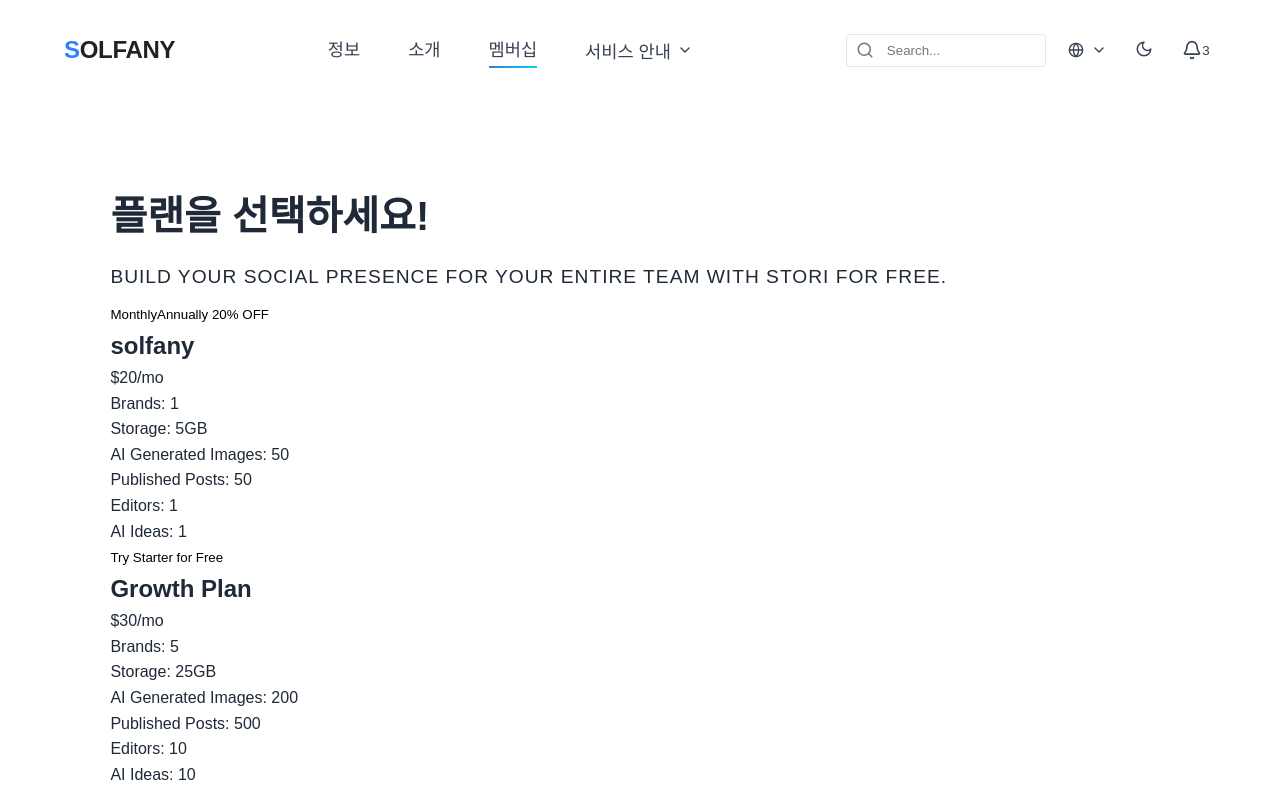
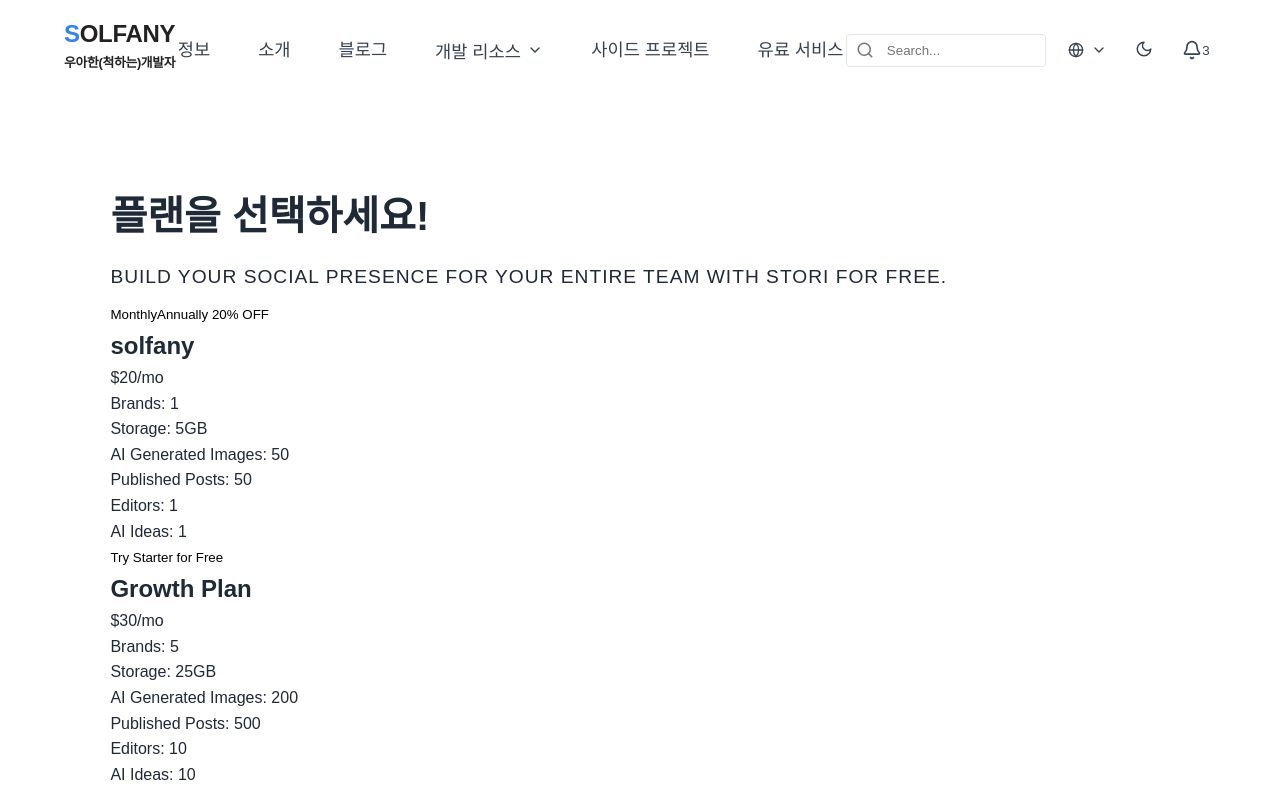
Before and after one commit to solfany/react-solfany-playground, a React (Create React App) app: page /membership in a window 1280 px wide. Shown: the top 794 px of the page. Built offline with nearby package versions, Linux system fonts and the light colour scheme; a web font is replaced by a local one.

Commit message:
refactor: 로고 수정

```diff
--- a/src/components/Header/Logo.js
+++ b/src/components/Header/Logo.js
@@ -1,12 +1,37 @@
 import CustomLink from "../ui/customLink/CustomLink";
+import { useRef, useEffect } from 'react';
 
-const Logo = () => (
-  <div className="logo">
-    <CustomLink to="/">
-      <span className="logo-highlight">S</span>OLFANY
-    </CustomLink>
-  </div>
+const Logo = () => {
+  const textRef = useRef(null);
 
-);
+  useEffect(() => {
+    if (textRef.current) {
+      const subText = textRef.current;
+      const text = subText.textContent;
+
+      // 기존 텍스트 내용 비우기
+      subText.textContent = '';
+
+      // 각 글자를 span으로 감싸기
+      [...text].forEach((char) => {
+        const span = document.createElement('span');
+        span.className = 'arc-char';
+        span.textContent = char;
+        subText.appendChild(span);
+      });
+    }
+  }, []);
+
+  return (
+    <div className="logo">
+      <CustomLink to="/" className="logo-link">
+        <div className="logo-main">
+          <span className="logo-highlight">S</span>OLFANY
+        </div>
+        <div className="logo-sub" ref={textRef}>우아한(척 하는) 개발자</div>
+      </CustomLink>
+    </div>
+  );
+};
 
 export default Logo;
--- a/src/components/Header/NavMenu.js
+++ b/src/components/Header/NavMenu.js
@@ -1,4 +1,3 @@
-// src/components/Header/NavMenu.js
 import React from "react";
 import CustomLink from "../ui/customLink/CustomLink";
 import DropdownMenu from "../ui/dropdownMenu/DropdownMenu";
@@ -11,29 +10,42 @@ const NavMenu = ({ isActive, isDropdownOpen, setIsDropdownOpen }) => {
     <ul className="nav-links">
       <li className="underline-link">
         <CustomLink to="/info" className={isActive("/info") ? "active-nav-item" : ""}>
-          {t("nav.info")}
+          정보
         </CustomLink>
       </li>
       <li className="underline-link">
         <CustomLink to="/about" className={isActive("/about") ? "active-nav-item" : ""}>
-          {t("nav.about")}
+          소개
         </CustomLink>
       </li>
       <li className="underline-link">
-        <CustomLink to="/membership" className={isActive("/membership") ? "active-nav-item" : ""}>
-          {t("nav.membership")}
+        <CustomLink to="/blog" className={isActive("/blog") ? "active-nav-item" : ""}>
+          블로그
         </CustomLink>
       </li>
+
+      {/* ✅ 개발 리소스 드롭다운 */}
       <DropdownMenu
-        name={t("nav.services")}
+        name="개발 리소스"
         isOpen={isDropdownOpen}
-        toggle={() => setIsDropdownOpen((prev) => !prev)}
+        toggle={() => setIsDropdownOpen(prev => !prev)}
         menuItems={[
-          { label: t("nav.service_ai"), to: "/service-ai" },
-          { label: t("nav.service_template"), to: "/service-template" },
-          { label: t("nav.service_project"), to: "/service-project" },
+          { label: "JSON 변환기", to: "/tool/json" },
+          { label: "티스토리 변환기", to: "/tool/tistory" },
+          { label: "기타 유틸", to: "/tool/others" },
         ]}
       />
+
+      <li className="underline-link">
+        <CustomLink to="/projects" className={isActive("/projects") ? "active-nav-item" : ""}>
+          사이드 프로젝트
+        </CustomLink>
+      </li>
+      <li className="underline-link">
+        <CustomLink to="/premium" className={isActive("/premium") ? "active-nav-item" : ""}>
+          유료 서비스
+        </CustomLink>
+      </li>
     </ul>
   );
 };
--- a/src/components/ui/dropdownMenu/DropdownMenu.js
+++ b/src/components/ui/dropdownMenu/DropdownMenu.js
@@ -1,11 +1,37 @@
 // DropdownMenu.js
+import { useEffect, useRef } from "react";
 import { ChevronDown } from "lucide-react";
 import CustomLink from "../customLink/CustomLink";
 import "../../../styles/components/ui/dropdownMenu/_dropdownMenu.scss";
 
-const DropdownMenu = ({ name, isOpen, toggle, menuItems = [] }) => (
-  <li className={`dropdown ${isOpen ? "open" : ""}`}>
-    <button className="dropdown-toggle" onClick={toggle}>
+const DropdownMenu = ({ name, isOpen, toggle, menuItems = [] }) => {
+  const dropdownRef = useRef(null);
+
+  useEffect(() => {
+    const handleClickOutside = (event) => {
+      if (isOpen && dropdownRef.current && !dropdownRef.current.contains(event.target)) {
+        toggle(false);
+      }
+    };
+
+    const handleScroll = () => {
+      if (isOpen) {
+        toggle(false);
+      }
+    };
+
+    document.addEventListener("mousedown", handleClickOutside);
+    window.addEventListener("scroll", handleScroll, true);
+
+    return () => {
+      document.removeEventListener("mousedown", handleClickOutside);
+      window.removeEventListener("scroll", handleScroll, true);
+    };
+  }, [isOpen, toggle]);
+
+  return (
+    <li className={`dropdown ${isOpen ? "open" : ""}`} ref={dropdownRef}>
+      <button className="dropdown-toggle" onClick={() => toggle(!isOpen)}>
         {name}
         <ChevronDown
           className={`dropdown-arrow ${isOpen ? "open" : ""}`}
@@ -29,8 +55,8 @@ const DropdownMenu = ({ name, isOpen, toggle, menuItems = [] }) => (
           ))}
         </div>
       )}
-
     </li>
   );
+};
 
 export default DropdownMenu;
--- a/src/pages/Home.js
+++ b/src/pages/Home.js
@@ -42,6 +42,7 @@ const Home = () => {
           imageUrl="/images/test.jpg"
           footer={<button className="text-blue-500">자세히 보기</button>}
         />
+
       </FlexSection>
 
       <Section>
--- a/src/routes/AppRoutes.js
+++ b/src/routes/AppRoutes.js
@@ -1,21 +1,25 @@
 // src/routes/index.js
-// 실제 라우터 정의
-import { BrowserRouter, Routes, Route } from "react-router-dom";
+import { Routes, Route } from "react-router-dom";
 import Home from "../pages/Home";
 import Membership from "../pages/MemberShip";
 import Info from "../pages/Info";
 import About from "../pages/About";
+import Blog from "../pages/Blog";
+import Projects from "../pages/Projects";
+import PremiumServices from "../pages/PremiumServices";
 
 const AppRoutes = () => {
   return (
-      <Routes>
-        <Route path="/" element={<Home />} />
-        <Route path="/memberShip" element={<Membership />} />
-        <Route path="/info" element={<Info />} />
-        <Route path="/about" element={<About />} />
-      </Routes>
+    <Routes>
+      <Route path="/" element={<Home />} />
+      <Route path="/info" element={<Info />} />
+      <Route path="/about" element={<About />} />
+      <Route path="/blog" element={<Blog />} />
+      <Route path="/projects" element={<Projects />} />
+      <Route path="/premium" element={<PremiumServices />} />
+      <Route path="/membership" element={<Membership />} /> {/* 필요 시 유지 */}
+    </Routes>
   );
 };
 
-
 export default AppRoutes;
--- a/src/styles/layout/_header.scss
+++ b/src/styles/layout/_header.scss
@@ -76,7 +76,7 @@
   }
 
   .logo {
-    a {
+    .logo-link {
       font-size: 1.5rem;
       font-family: 'Paperlogy-8ExtraBold', var.$font-main, sans-serif;
       font-weight: 600;
@@ -84,14 +84,54 @@
       color: #222;
       position: relative;
       display: inline-flex;
-      align-items: center;
+      flex-direction: column;
+      align-items: flex-start;
 
       .logo-highlight {
         color: #3182f6;
-        position: relative;
       }
 
+      .logo-sub {
+        font-size: 0.8rem;
+        color: #222;
+        display: inline-block;
+        transition: all 0.3s ease;
+        position: relative;
+        height: 2rem; // 아치 효과를 위한 높이 확보
+        width: 100%; // 너비 확보
+      }
 
+      .arc-char {
+        display: inline-block;
+        transition: all 0.4s ease;
+      }
+
+      // 기본 상태
+      .logo-sub .arc-char {
+        transform: translateY(0) rotate(0);
+      }
+
+      // 호버 시 아치형 곡선 효과 - position: absolute 사용하지 않음
+      &:hover .logo-sub {
+        .arc-char {
+          display: inline-block;
+
+          // 문자별 위치와 회전 계산
+          &:nth-child(1)  { transform: translateY(-2px)  rotate(-15deg); }
+          &:nth-child(2)  { transform: translateY(-4px)  rotate(-12deg); }
+          &:nth-child(3)  { transform: translateY(-6px)  rotate(-9deg); }
+          &:nth-child(4)  { transform: translateY(-8px)  rotate(-6deg); }
+          &:nth-child(5)  { transform: translateY(-10px) rotate(-3deg); }
+          &:nth-child(6)  { transform: translateY(-12px) rotate(-1deg); }
+          &:nth-child(7)  { transform: translateY(-13px) rotate(0deg); } // 👈 중심
+          &:nth-child(8)  { transform: translateY(-12px) rotate(1deg); }
+          &:nth-child(9)  { transform: translateY(-10px) rotate(3deg); }
+          &:nth-child(10) { transform: translateY(-8px)  rotate(6deg); }
+          &:nth-child(11) { transform: translateY(-6px)  rotate(9deg); }
+          &:nth-child(12) { transform: translateY(-4px)  rotate(12deg); }
+          &:nth-child(13) { transform: translateY(-2px)  rotate(15deg); }
+        }
+      }
     }
   }
 
```
Also changed, not shown: src/pages/Blog.js (added), src/pages/PremiumServices.js (added), src/pages/Projects.js (added). Lines whose indentation alone changed are shown as unchanged.
